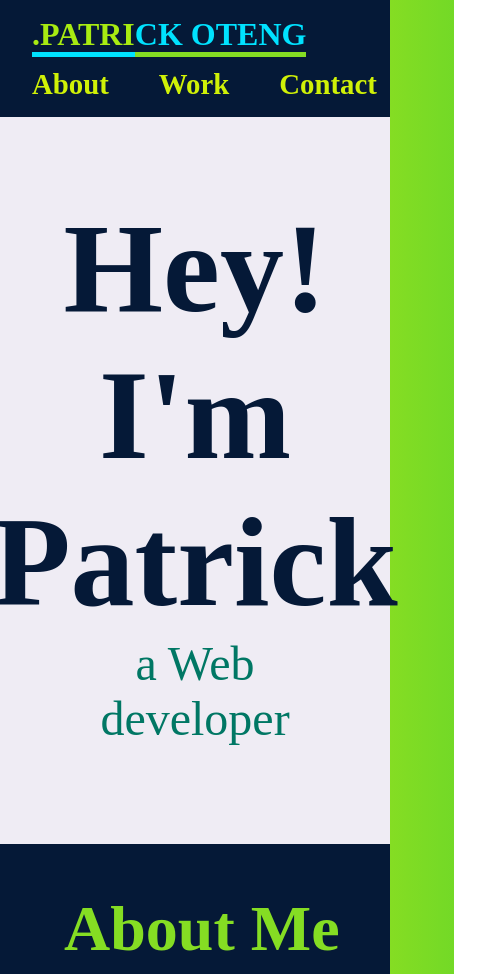
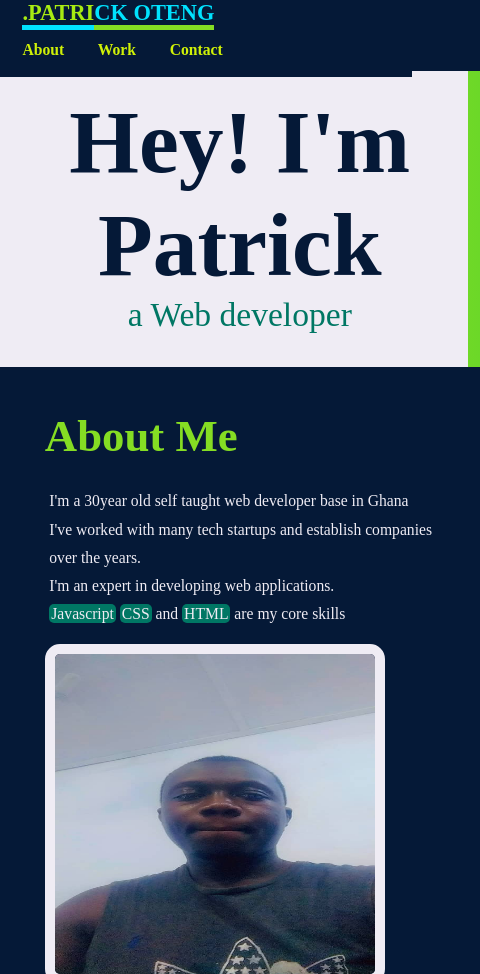
Before and after one commit to Patrick-Oteng/patrick-oteng.github.io, a plain HTML site: page index.html in a window 390 px wide. Shown: the top 974 px of the page, 480 px wide, since content can reach past the window. Drawn offline with Linux system fonts and the light colour scheme.

Commit message:
fixed the width view on mobile device

```diff
--- a/style.css
+++ b/style.css
@@ -11,15 +11,19 @@
  --fontcolor1:#051937;
  --fontcolor2: #a8eb12;
 }
+
 *{
  margin:0;
  padding:0;
- box-sizing:border-box;
 }
-
+/* *::before, ::after{
+ box-sizing:inherit;
+} */
 
 body{
  background-image: linear-gradient(270deg, var(--color3), var(--color2));
+ font-size:16px;
+ overflow-x:hidden;
 }
 
 h1{
@@ -48,39 +52,49 @@ border-bottom: 5px solid var(--color2);
 #navbar{
  background-color: var(--fontcolor1);
  display: flex;
- justify-content: space-between;
- padding:0 4rem;
- padding-top: 1rem;
- padding-bottom: 1rem;
+ justify-content:space-between;
+ align-items:center;
  font-weight:bold;
  position:fixed;
+ padding-left:3rem;
+ padding-bottom:1.6rem;
  top:0;
  left:0;
  width:100%;
+ z-index:1;
 }
 #navbar ul li{
  list-style: none;
 }
 #navbar ul{
  display:flex;
- column-gap:50px;
- font-size: 1.8rem;
+ gap:3rem;
+ padding-right:6rem;
+ font-size: 1.4rem;
 }
 
+
+
 #welcome-section{
-width:100%;
 height: 100vh;
 display:flex;
 flex-direction:column;
+justify-content:center;
 align-items:center;
-justify-content:center;
 background-color: var(--color7);
-padding-left:4rem;
+position:relative;
+top:0;
+left:0;
+right:0;
+z-index:-1;
+width:100%;
+height:100vh;
+padding-left: 4rem;
 padding-right:4rem;
 }
 .my-img{
- width:350px;
- height:350px;
+ width:320px;
+ height:320px;
  border-radius:15px;
  border:10px solid var(--color7);
 }
@@ -95,10 +109,12 @@ padding-right:4rem;
 
 #About{
  width:100%;
+ height:100vh;
  padding-left: 4rem;
  padding-right:4rem;
  background-color: var(--fontcolor1);
 }
+
 .about-h2{
  text-align:center;
  font-size:4rem;
@@ -113,18 +129,18 @@ padding-right:4rem;
 }
 .container-about{
  display:flex;
- justify-content: start;
- column-gap: 4rem;
  align-items:center;
+ gap: 1.8rem;
  padding-bottom:3rem;
  padding-top:3rem;
 }
 .notes{
- line-height:1.5;
+ line-height:1.8;
  color: var(--color7);
+ padding-left:0.4rem;
 }
 #About p{
- font-size: 1.5rem;
+ font-size: 1.4rem;
  text-align:left;
 }
 
@@ -143,28 +159,40 @@ padding-right:4rem;
 
 #Contact{
  background-color:var(--color6);
- width:100%;
- height:400px;
  font-size: 3rem;
  text-align:center;
- padding-top: 100px;
+ padding-top: 2rem;
  color:var(--color7);
  line-height:1.4;
+ display:flex;
+ flex-wrap:wrap;
+ flex-direction:column;
+ justify-content:center;
+ align-items:center;
+ width:100%;
+ height:100vh;
+ padding-left: 3rem;
+ padding-right:4rem;
 }
 
 .social-media{
- padding-top: 2rem;
+ padding-top: 0;
+ width:100%;
 }
 
 .social-icon{
- width:30px;
+ width:2.5rem;
  border-radius: 10px;
+ padding-bottom:2rem;
+ padding-top:1.8rem;
 }
 
 #projects{
- width:100%;
  background-color: var(--color7);
  padding-bottom:4rem;
+ width:100%;
+ padding-left: 4rem;
+ padding-right:4rem;
 }
 
 
@@ -203,14 +231,15 @@ padding-right:4rem;
  text-align:center;
 }
 
-
 #main-footer{
  background-color:var(--fontcolor1);
  color: var(--treedom2);
  display:flex;
- justify-content:space-between;
+ justify-content:start;
+ column-gap: 45rem;
  font-size:1.3rem;
  padding: 1rem 4rem;
+ width:100%;
 }
 
 .privacy{
@@ -219,6 +248,9 @@ padding-right:4rem;
 }
 
 @media only screen and  (max-width: 720px){
+ html{
+  font-size:70%;
+ }
  #navbar{
   display:flex;
   flex-wrap: wrap;
@@ -232,26 +264,53 @@ padding-right:4rem;
   border-bottom: 5px solid var(--treedom2);
  }
  #welcome-section{
-  width:100vw;
+  width:100%;
   display:flex;
   align-items:center;
   justify-content:center;
   text-align:center;
-  padding-top:6rem;
-  font-size: 2rem;
+  padding-top:8rem;
+  height:100%;
+  padding-bottom: 3rem;
+  padding-right:3rem;
  }
- #main-container{
-  width: 100%;
+ #About{
+  height:100%;
  }
+ #projects, .project-work{
+  width:100%;
+ }
+#projects{
+ padding-left:2rem;
+}
+ #Contact{
+  font-size:2rem;
+  text-align:center;
+ }
+#main-container{
+ position:absolute;
+ left:0;
+ right:0;
+ width:100%;
+ padding:0;
+ margin:0;
+}
  .container-about{
-  width:100vw;
+  width:100%;
+  height:100%;
+  line-height:1.6;
   display:flex;
   flex-wrap:wrap;
   gap:15px;
  }
-
+ .skill{
+  background-color: var(--color6);
+  padding:1px 2px;
+  border-radius: 5px;
+  color:var(--color7);
+ }
  #main-footer{
-  width:100vw;
+  width:100%;
   display:flex;
   flex-wrap: wrap;
   gap:15px;
```
